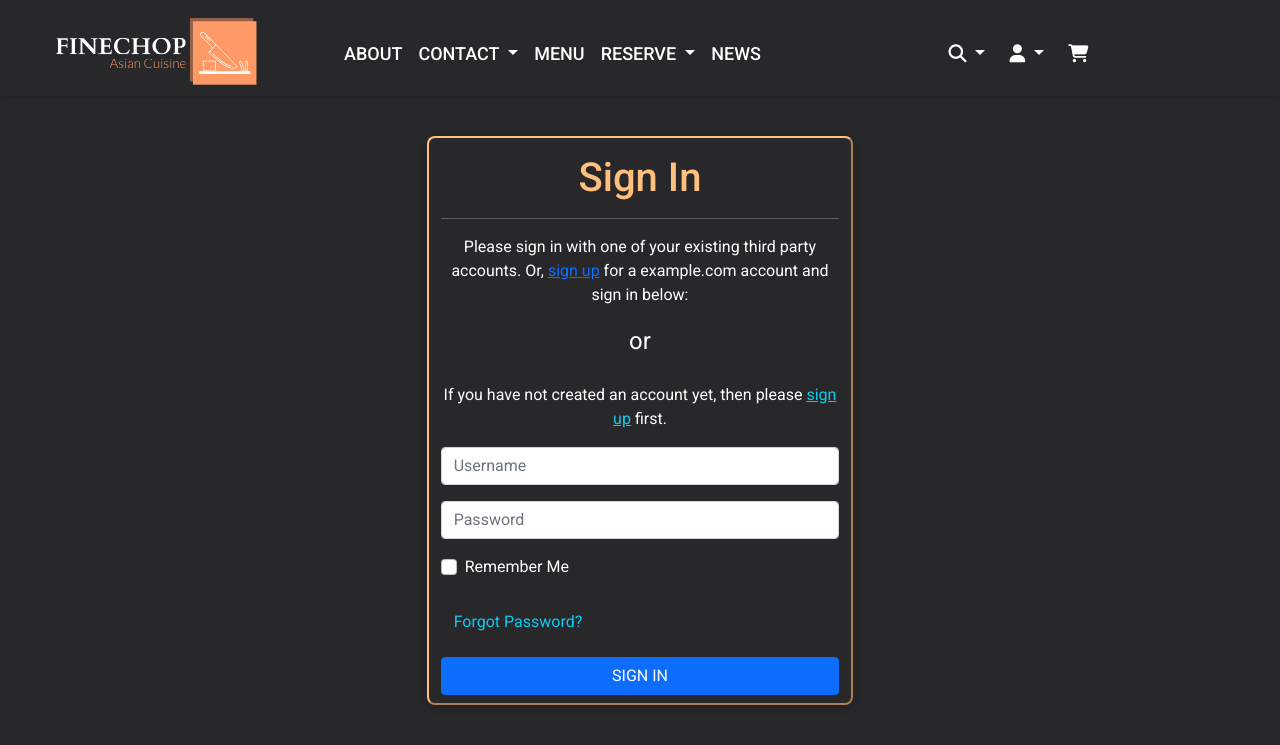
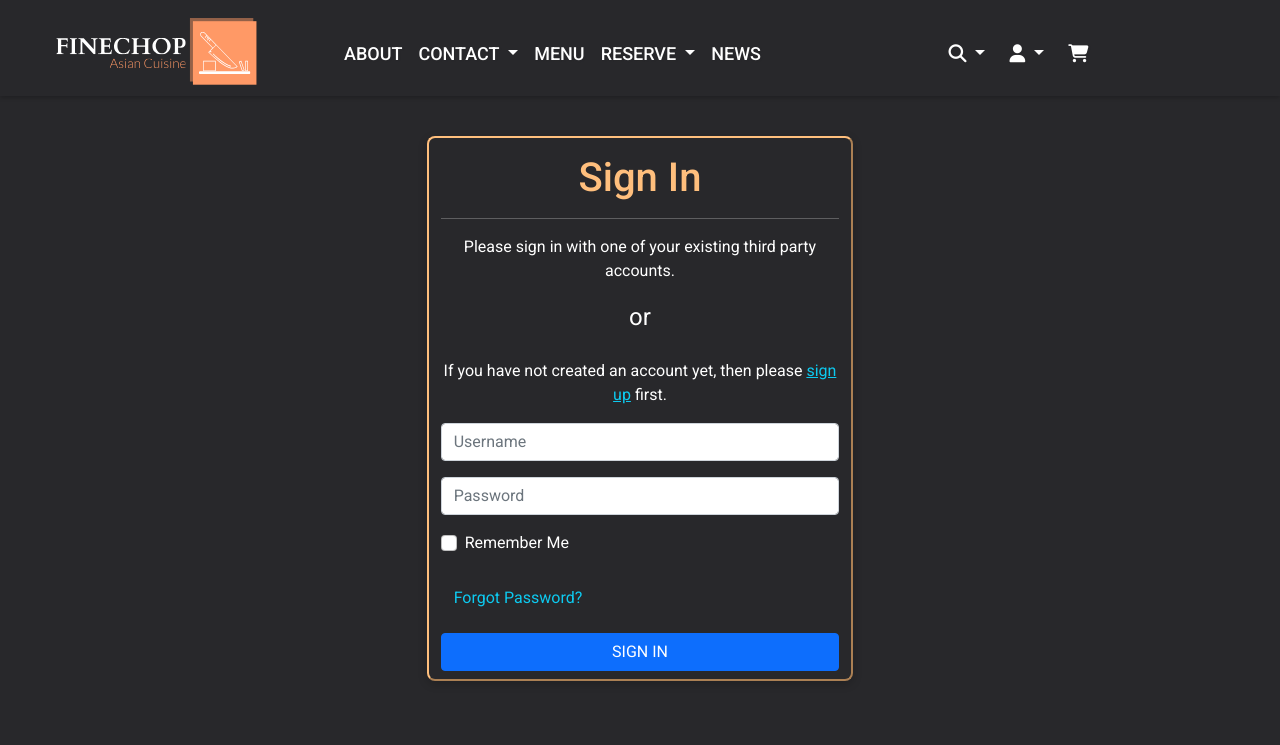
Before and after one commit to Code-Institute-Submissions/KristianColville1-fine-chop_JanResub, a Django app: page /accounts/login/ in a window 1280 px wide. Shown: the top 745 px of the page. Run offline with Django 3.2, Linux system fonts and the light colour scheme; some libraries are stand-ins or nearby versions.

Commit message:
Remove sign up option in nav and force social login

```diff
--- a/templates/account/login.html
+++ b/templates/account/login.html
@@ -12,8 +12,7 @@
                 <h1 class="text-center">{% trans "Sign In" %}</h1>
                 <hr/>
                 <p class="text-center">{% blocktrans with site.name as site_name %}Please sign in with one
-                    of your existing third party accounts. Or, <a href="{{ signup_url }}">sign up</a>
-                    for a {{ site_name }} account and sign in below:{% endblocktrans %}</p>
+                    of your existing third party accounts.{% endblocktrans %}</p>
 
                 <div class="socialaccount_ballot">
 
--- a/templates/includes/nav.html
+++ b/templates/includes/nav.html
@@ -101,11 +101,6 @@
                                     aria-label="click here to login into FineChop">Sign
                                     In</a>
                             </li>
-                            <li>
-                                <a class="dropdown-item" href="{% url 'account_signup' %}"
-                                    aria-label="click here to sign up to FineChop">Sign
-                                    Up</a>
-                            </li>
                             {% endif %}
                         </ul>
                     </div>
```
